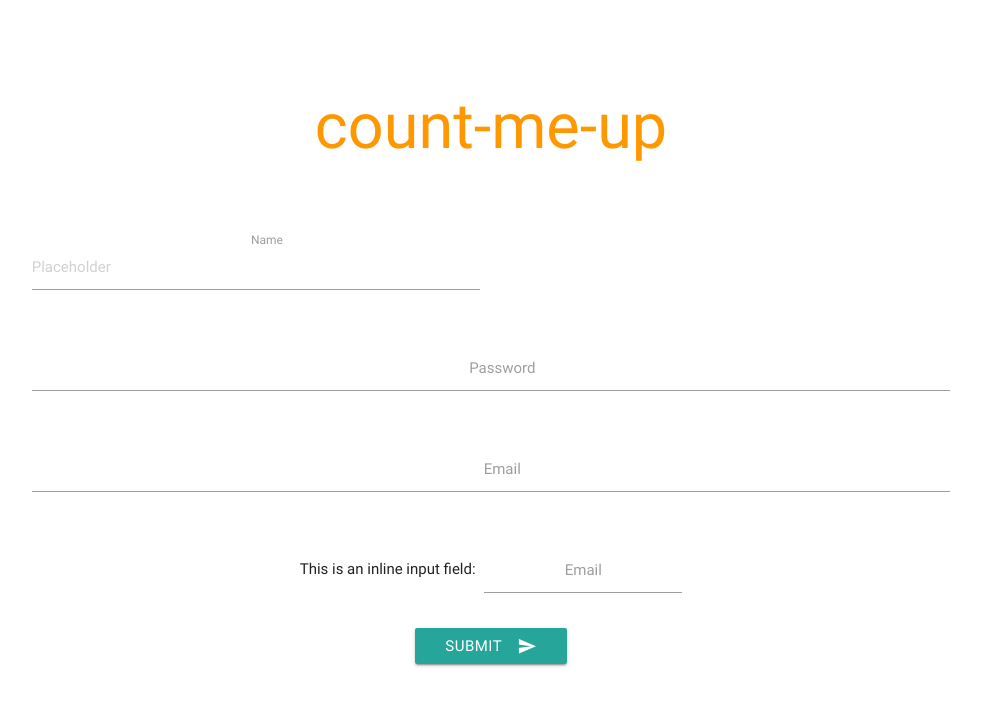
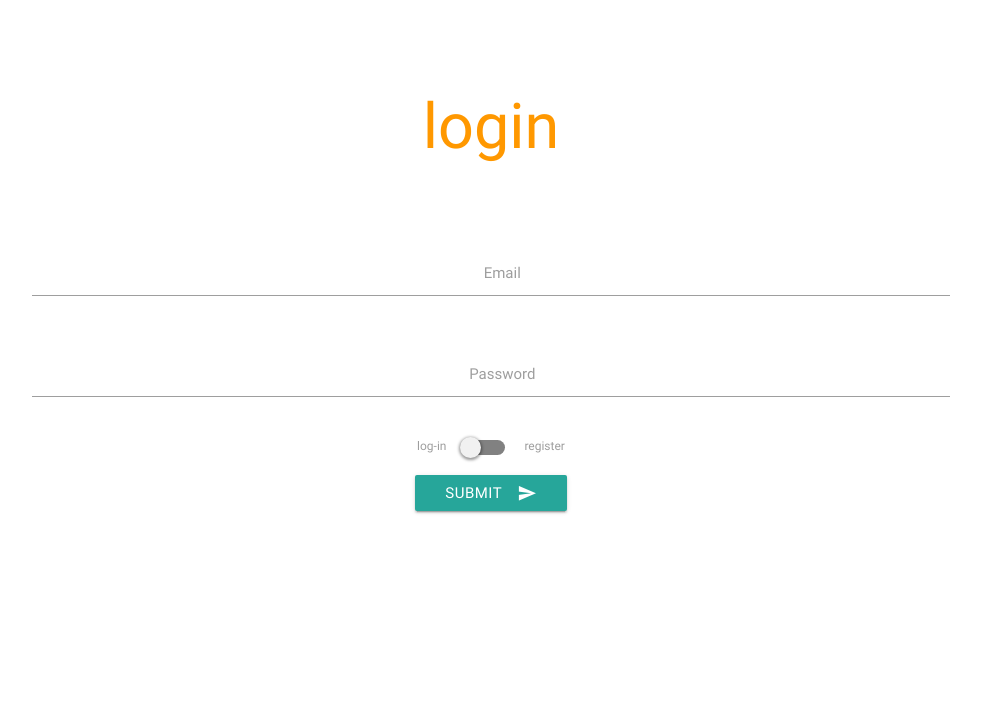
Before and after one commit to bastugur/bbc-count-me-up, a Flask app: page /login in a window 1280 px wide. Shown: the top 706 px of the page, without its empty margins (149-1130 px from the left). Run offline with Flask 2, Linux system fonts and the light colour scheme; parts of the project's set-up code (start-up, migrations or seed data) failed here and were passed over; some libraries are stand-ins or nearby versions.

Commit message:
firebase integration, auth and sessions

```diff
--- a/server.py
+++ b/server.py
@@ -1,43 +1,100 @@
-from flask import Flask, url_for, render_template, request, redirect, jsonify, make_response
+from flask import Flask, url_for, render_template, request, redirect, jsonify, make_response, session, escape
 import json
 import countmeup
 from countmeup import User
 import pdb as debugger
+from urllib2 import HTTPError
+
+
+import pyrebase
+
 app = Flask(__name__)
+
+config = {
+	"apiKey": "AIzaSyCWub-u9lHbazMA6UHtexN6vbblAfhT0sE",
+	"authDomain": "count-me-up-2d6d6.firebaseapp.com",
+	"databaseURL": "https://count-me-up-2d6d6.firebaseio.com",
+	"storageBucket": "count-me-up-2d6d6.appspot.com",
+}
+
+
+firebase = pyrebase.initialize_app(config)
+auth = firebase.auth()
+db = firebase.database()
+app.secret_key = 'so-secret'
 
 @app.route('/')
 def index():
-	results = fetchResults()
-	print results
-	return render_template('index.html',results=results)
+
+	results = countmeup.requestPercentageMultiProcess()
+	if 'user' in session:
+		print "user logged in"
+		print session['user'].get('email')
+
+		return render_template('index.html',results=results,user_data=session['user'])
+	else:
+		print "user not logged in"
+
+		return render_template('index.html',results=results)
 
 
-@app.route('/vote',methods=[ 'POST'])
+@app.route('/vote',methods=['POST'])
 def vote():
-	if request.form["candidate"]:
-		print "valid request"
-		countmeup.vote(User("someone"),request.form["candidate"])
-	return redirect(url_for('index'))
+	if 'user' in session:
+		if request.form["candidate"]:
+			email = session["user"].get("email")
+			vote_data = {"email":email, "vote":request.form["candidate"]}
+			db.child("votes").push(vote_data)
+			countmeup.vote(User("someone"),request.form["candidate"])
+		return redirect(url_for('index'))
+	else:
+		return render_template('login.html')
+
+
+
+@app.route('/register',methods=['POST'])
+def register():
+	email = request.form["email"]
+	password = request.form["password"]
+	status=json.dumps({})
+	try:
+		user = auth.create_user_with_email_and_password(email, password)
+		return redirect(url_for('index', status=user))
+
+	except Exception, e:
+		status = json.dumps({"status":"failed"})
+		pass
+	#user = auth.sign_in_with_email_and_password(email, password)
 
 
 @app.route('/login')
 def login():
-  return render_template('login.html')
+	return render_template('login.html')
 
-@app.route('/loginsuccess')
+@app.route('/logout')
+def logout():
+	session.pop('user', None)
+	return redirect(url_for('index'))
+
+@app.route('/loginsuccess',methods=['POST'])
 def loginsucess():
-  return redirect(url_for('index'))
+	email = request.form["email"]
+	password = request.form["password"]
+	try:
+		user = auth.sign_in_with_email_and_password(email, password)
+		session['user']=user
+		print session
+		return redirect(url_for('index'))
+	except Exception, e:
+		return render_template('login.html',message='wrong email/password combination')
 
 
 
 @app.route('/fetch',methods=[ 'GET'])
 def fetchResultsREST():
-  return jsonify(countmeup.requestPercentageMultiProcess())
-
-def fetchResults():
-  return countmeup.requestPercentageMultiProcess()
+	return jsonify(countmeup.requestPercentageMultiProcess())
 
 if __name__ == "__main__":
 
-    app.run(debug=True)
-    app.jinja_env.globals.update(fetchResults=fetchResults)
+		app.run(debug=True)
+		app.jinja_env.globals.update(fetchResults=fetchResults)
--- a/templates/login.html
+++ b/templates/login.html
@@ -17,7 +17,8 @@
   <div class="section no-pad-bot" id="index-banner">
     <div class="container">
       <br><br>
-      <h1 class="header center orange-text">count-me-up</h1>
+      <h1 class="header center orange-text">login</h1>
+      <h1 class="header center orange-text">{{message}}</h1>
 
       <div class="row center">
         <h5 id="vote-information" class="header col s12 light"></h5>
@@ -26,33 +27,29 @@
         <!-- Dropdown Trigger -->
 
         <div class="row">
-          <form id='register-form' class="col s12" action='loginsuccess'>
+          <form id='register-form' class="col s12" action='loginsuccess' method='POST'>
             <div class="row">
-              <div class="input-field col s6">
-                <input placeholder="Placeholder" id="username" type="text" class="validate">
-                <label for="username">Name</label>
+              <div class="input-field col s12">
+                <input id="email" name='email' type="email" class="validate">
+                <label for="email">Email</label>
               </div>
             </div>
             <div class="row">
               <div class="input-field col s12">
-                <input id="password" type="password" class="validate">
+                <input id="password" name='password' type="password" class="validate">
                 <label for="password">Password</label>
               </div>
             </div>
             <div class="row">
-              <div class="input-field col s12">
-                <input id="email" type="email" class="validate">
-                <label for="email">Email</label>
-              </div>
+              <!-- Switch -->
+            <div class="switch">
+              <label>
+                log-in
+                <input type="checkbox" name='login_or_register'>
+                <span class="lever"></span>
+                register
+              </label>
             </div>
-            <div class="row">
-              <div class="col s12">
-                This is an inline input field:
-                <div class="input-field inline">
-                  <input id="email" type="email" class="validate">
-                  <label for="email" data-error="wrong" data-success="right">Email</label>
-                </div>
-              </div>
             </div>
             <button class="btn waves-effect waves-light" type="submit" name="action" id='register-button'>Submit
             <i class="material-icons right">send</i>
@@ -77,33 +74,6 @@
 <script type="text/javascript" src="{{ url_for('static',filename='js/materialize.min.js') }}"></script>
 <script src="https://www.gstatic.com/firebasejs/3.7.1/firebase.js"></script>
 
-<script>
-  // Initialize Firebase
-  var config = {
-    apiKey: "AIzaSyCWub-u9lHbazMA6UHtexN6vbblAfhT0sE",
-    authDomain: "count-me-up-2d6d6.firebaseapp.com",
-    databaseURL: "https://count-me-up-2d6d6.firebaseio.com",
-    storageBucket: "count-me-up-2d6d6.appspot.com",
-    messagingSenderId: "590054947551"
-  };
-  firebase.initializeApp(config);
-
-$('#register-form').submit(function() {
-  // your code here
-  var uname=$("#username").val()
-  var email=$("#email").val()
-  var pass=$("#password").val()
-
-  firebase.auth().createUserWithEmailAndPassword(email, password).catch(function(error) {
-    if(error){
-      window.alert(error.message)
-      return false
-    }
-
-  });
-
-});
-</script>
 
 </body>
 
```
Also changed, not shown: templates/index.html (+6 -3 lines), 1 other file.
